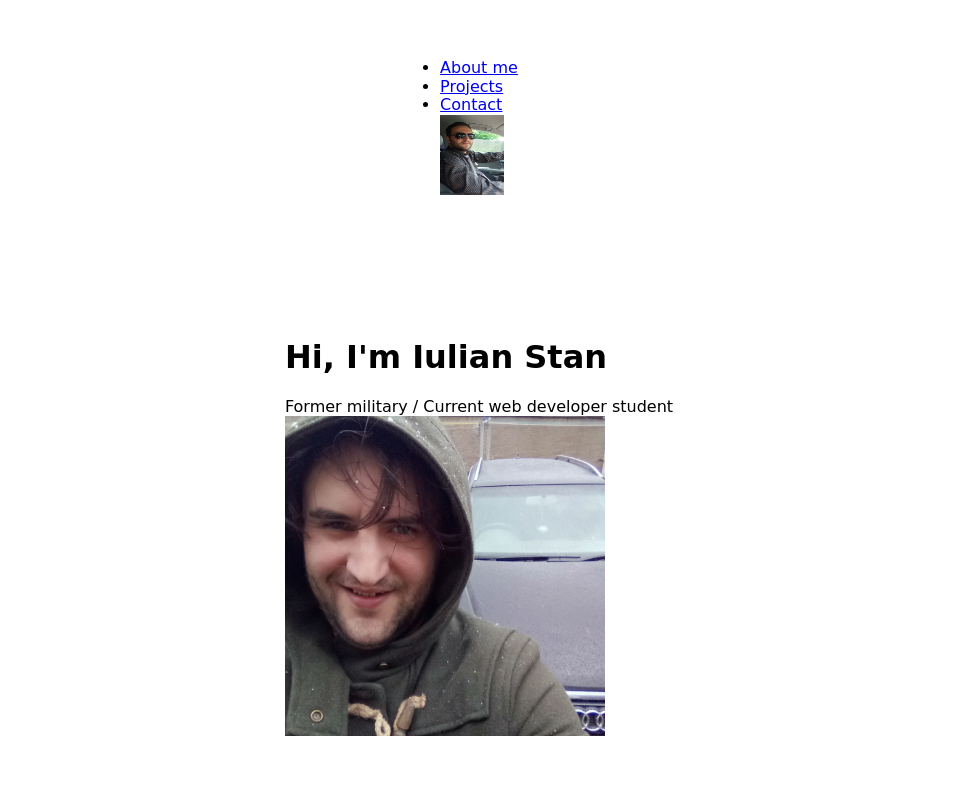
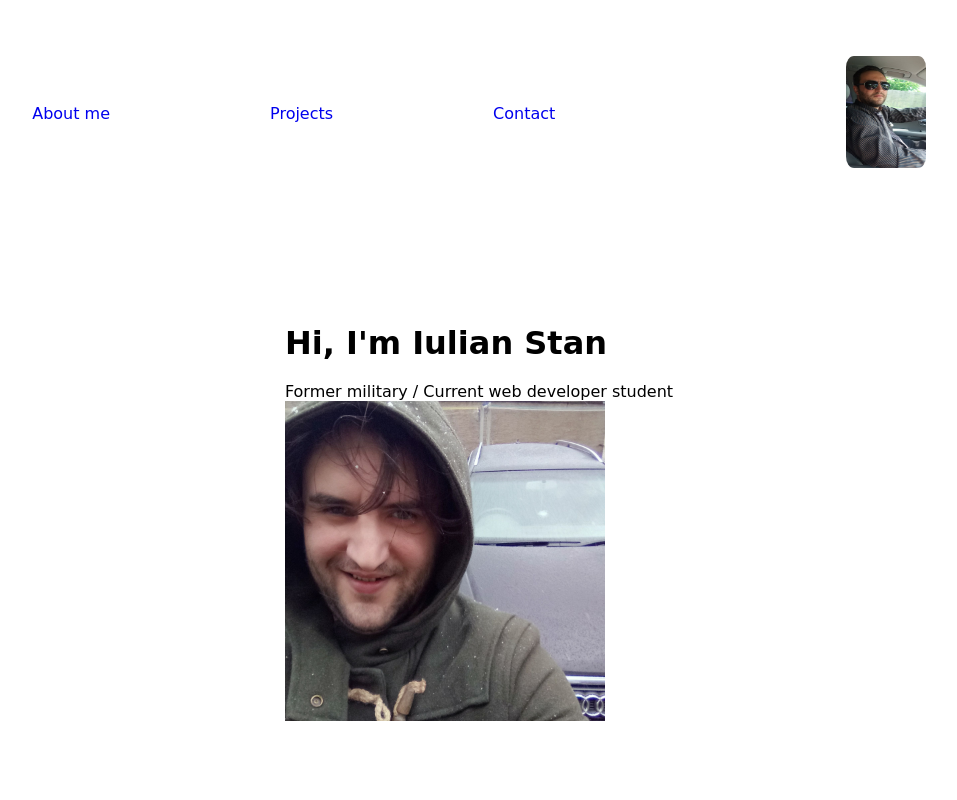
Before and after one commit to iulianSta/portfolio, a plain HTML site: page index.html in a window 1280 px wide. Shown: the top 800 px of the page, without its empty margins (161-1118 px from the left). Drawn offline with Linux system fonts and the light colour scheme; a web font is replaced by a local one.

Commit message:
Editing Css Home page header

```diff
--- a/css/style.css
+++ b/css/style.css
@@ -26,10 +26,30 @@ body {
   align-items: center;
   flex-direction: column;
 }
+/* Home page */
+/* Header style */
+.home-header {
+  width: 80vw;
+  height: 10vh;
+  display: flex;
+  justify-content: space-around;
+  align-items: center;
+}
+/* Menu style */
+.menu ul {
+  list-style: none;
+  display: flex;
+  justify-content: space-evenly;
+}
+li > a {
+  text-decoration: none;
+  padding-right: 10em;
+}
 /* Profile image style */
 .profile-img img {
-  width: 4rem;
-  height: 5rem;
+  width: 5rem;
+  height: 7rem;
+  border-radius: 10%;
 }
 /* Image style */
 .image img {
--- a/index.html
+++ b/index.html
@@ -17,24 +17,26 @@
   </head>
   <body>
     <section class="home">
-      <div class="menu">
+      <div class="home-header">
+        <div class="top-menu">
           <div class="x-menu">
             <div></div>
             <div></div>
             <div></div>
           </div>
-        <nav class="top-menu">
+          <nav class="menu">
             <ul>
               <li><a href="#about-me">About me</a></li>
               <li><a href="#my-projects">Projects</a></li>
               <li><a href="#contact-me">Contact</a></li>
             </ul>
           </nav>
+        </div>
         <div class="profile-img">
           <img src="./img/me-driving.jpg" alt="Me driving" />
         </div>
       </div>
-      <div class="main">
+      <div class="home-main">
         <div class="text">
           <h1>Hi, I'm Iulian Stan</h1>
           <p>Former military / Current web developer student</p>
```
Lines whose indentation alone changed are shown as unchanged.
